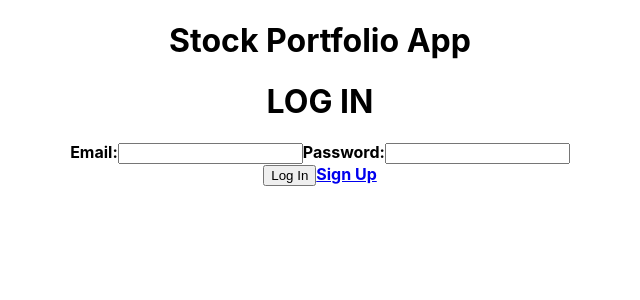
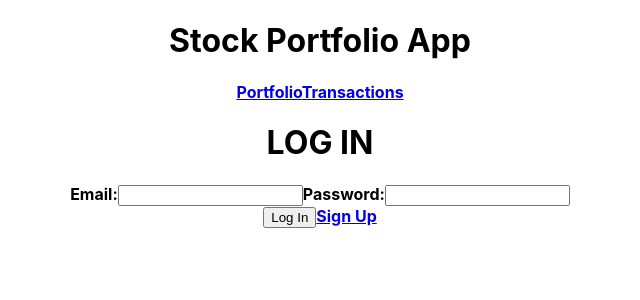
Before and after one commit to BennyLouie/stock-portfolio-frontend, a React (Create React App) app: page /signin in a window 1280 px wide. Shown: the top 300 px of the page, without its empty margins (320-960 px from the left). Built offline with nearby package versions, Linux system fonts and the light colour scheme.

Commit message:
added routes to portfolio and transactions

```diff
--- a/src/App.js
+++ b/src/App.js
@@ -1,10 +1,12 @@
 import React from 'react';
 import './App.css';
-import { withRouter, Switch, Route, Redirect } from "react-router-dom";
+import { withRouter, Switch, Route, Redirect, NavLink } from "react-router-dom";
 import { connect } from "react-redux";
 import SignIn from './components/SignIn'
 import { loadUser, fetchUser, buyStock } from './thunks'
-import HomePage from './containers/HomePage';
+import HomePage from './containers/HomePage'
+import Portfolio from './containers/Portfolio'
+import Transactions from './containers/Transactions'
 
 const mapStateToProps = state => {
   return {
@@ -30,7 +32,7 @@ class App extends React.Component {
   }
 
   render() {
-    console.log(this.props.stocks)
+    console.log(this.props.transactions)
     return (
       <div className="App">
         {this.props.errors ? (typeof (this.props.errors) === 'string' ?
@@ -44,11 +46,16 @@ class App extends React.Component {
         ) : null}
         <div>
           <h1>Stock Portfolio App</h1>
-
+          <div className='links'>
+            <NavLink to='/portfolio'><strong>Portfolio</strong></NavLink>
+            <NavLink to='/transactions'><strong>Transactions</strong></NavLink>
+          </div>
         </div>
         <Switch>
           <Route exact path='/' render={props => <HomePage market={this.props.market} user={this.props.user} buyStock={this.props.buyStock} purchaseComplete={this.props.purchase_complete} />} />
           <Route path='/signin' render={props => <SignIn fetchUser={this.fetchUser} />} />
+          <Route path='/portfolio' render={props => <Portfolio />} />
+          <Route path='/transactions' render={props => <Transactions transactions={this.props.transactions} />} />
         </Switch>
         {localStorage.token ? <Redirect to="" /> : <Redirect to="signin" />}
       </div>
--- a/src/containers/Transactions.js
+++ b/src/containers/Transactions.js
@@ -1,7 +1,7 @@
 import React from 'react'
 
 export default function Transactions(props) {
-
+    console.log(props)
     return (
         <div className='transactions'>
 
--- a/src/reducers/reducer.js
+++ b/src/reducers/reducer.js
@@ -1,6 +1,7 @@
 const initialState = {
     user: {},
     stocks: {},
+    transactions: [],
     market: [],
     purchase_complete: null,
     errors: null
@@ -18,6 +19,7 @@ const reducer = (state = initialState, action) => {
                 ...state,
                 user: action.payload.user,
                 stocks: action.payload.stocks,
+                transactions: action.payload.transactions,
                 errors: null
             }
         case "GET_MARKET":
--- a/src/thunks.js
+++ b/src/thunks.js
@@ -14,7 +14,8 @@ export const loadUser = () => dispatch => {
                   type: "GET_USER",
                   payload: {
                         user: data.user,
-                        stocks: data.stocks
+                        stocks: data.stocks,
+                        transactions: data.transactions
                   }
                 })
                 return fetch(`https://sandbox.iexapis.com/stable/stock/market/collection/list?collectionName=mostactive&token=Tsk_75f8a00ef1ce400a9de5671974e6f490`)
@@ -68,7 +69,8 @@ export const fetchUser = evt => dispatch => {
                     type: "GET_USER",
                     payload: {
                         user: data.user,
-                        stocks: data.stocks
+                        stocks: data.stocks,
+                        transactions: data.transactions
                     }
                 })
                 return fetch(`https://sandbox.iexapis.com/stable/stock/market/collection/list?collectionName=mostactive&token=Tsk_75f8a00ef1ce400a9de5671974e6f490`)
```
